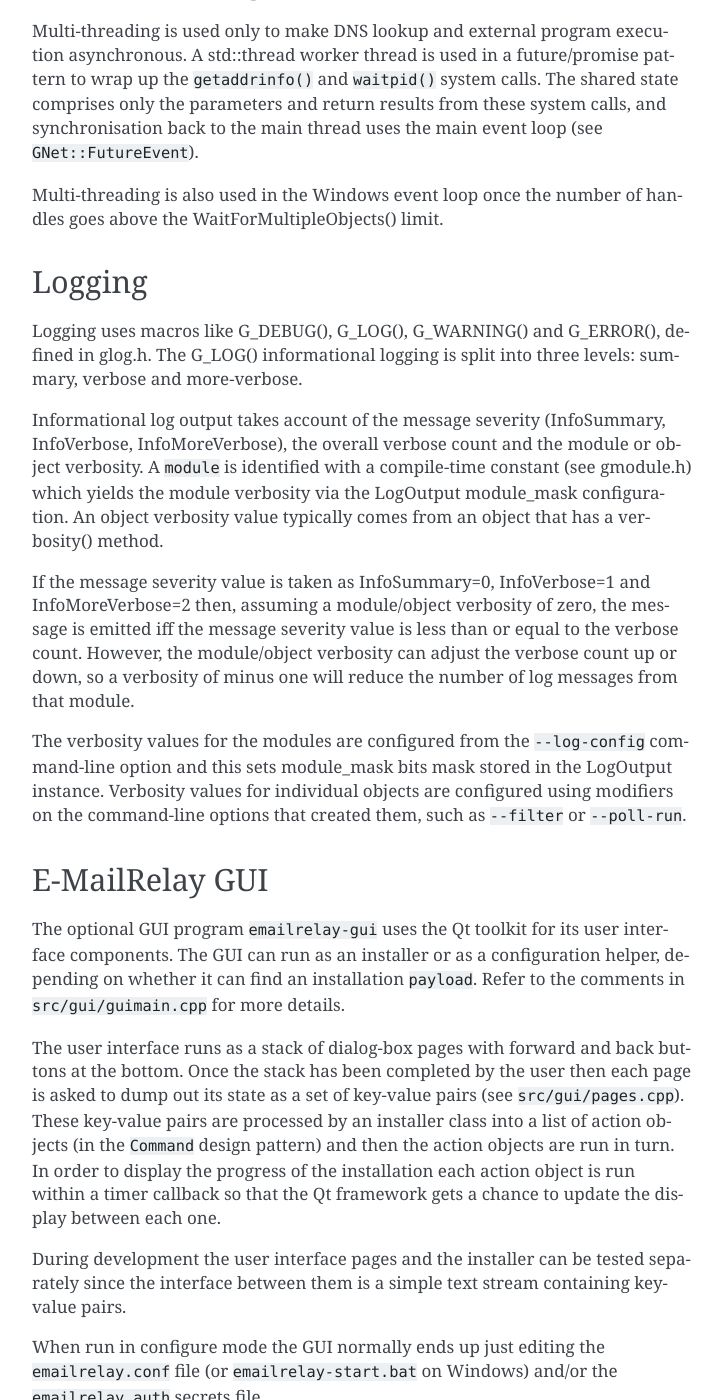
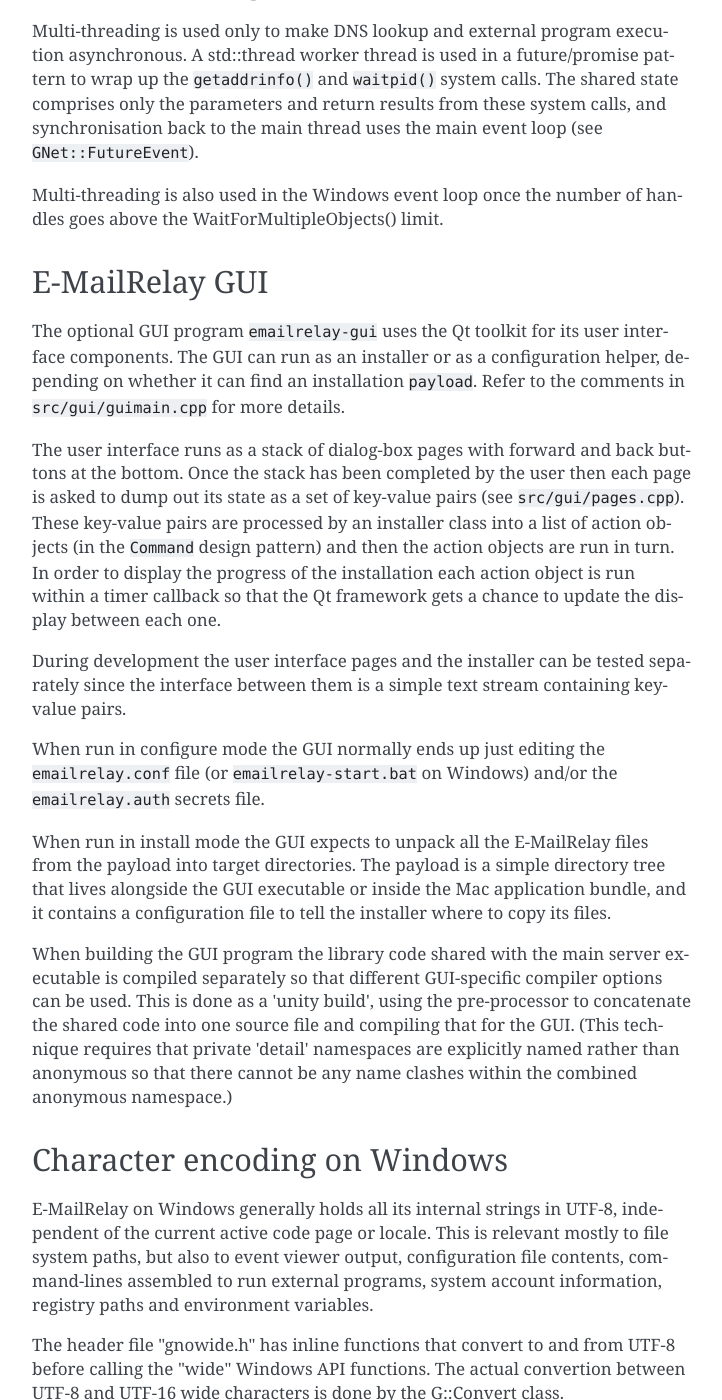
Before and after one commit to graeme-walker/emailrelay, a Sphinx documentation site: the page built from doc/developer.txt, in a window 1280 px wide and 1400 px high, scrolled down 4720 px. Shown: the whole window, without its empty margins (388-1110 px from the left). Built offline with Sphinx 7.4.7, drawn with Linux system fonts in a browser that asks for light colours; pages that are not in the unit, such as notebooks, are missing from menus.

Commit message:
less is more

```diff
--- a/doc/developer.txt
+++ b/doc/developer.txt
@@ -207,32 +207,6 @@
 Multi-threading is also used in the Windows event loop once the number of
 handles goes above the WaitForMultipleObjects() limit.
 
-Logging
--------
-Logging uses macros like G_DEBUG(), G_LOG(), G_WARNING() and G_ERROR(), defined
-in glog.h. The G_LOG() informational logging is split into three levels:
-summary, verbose and more-verbose.
-
-Informational log output takes account of the message severity (InfoSummary,
-InfoVerbose, InfoMoreVerbose), the overall verbose count and the module or
-object verbosity. A `module` is identified with a compile-time constant (see
-gmodule.h) which yields the module verbosity via the LogOutput module_mask
-configuration. An object verbosity value typically comes from an object that
-has a verbosity() method.
-
-If the message severity value is taken as InfoSummary=0, InfoVerbose=1 and
-InfoMoreVerbose=2 then, assuming a module/object verbosity of zero, the message
-is emitted iff the message severity value is less than or equal to the verbose
-count. However, the module/object verbosity can adjust the verbose count up or
-down, so a verbosity of minus one will reduce the number of log messages from
-that module.
-
-The verbosity values for the modules are configured from the `--log-config`
-command-line option and this sets module_mask bits mask stored in the LogOutput
-instance. Verbosity values for individual objects are configured using modifiers
-on the command-line options that created them, such as `--filter` or
-`--poll-run`.
-
 E-MailRelay GUI
 ---------------
 The optional GUI program `emailrelay-gui` uses the Qt toolkit for its user
```
